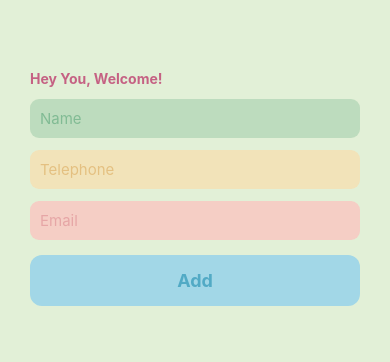
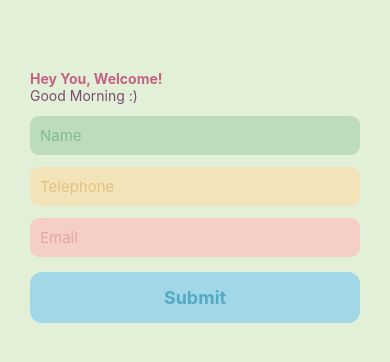
Before and after one commit to majuliah/trabalhoProgMobile1, a React Native app: screen / in a window 390 px wide. Shown: the top 362 px of the page. Built offline with nearby package versions, Linux system fonts and the light colour scheme.

Commit message:
concertando erros

```diff
--- a/src/components/Button.tsx
+++ b/src/components/Button.tsx
@@ -1,12 +1,18 @@
-import React from "react";
-import { TouchableOpacity, Text, StyleSheet } from 'react-native';
+import React from 'react';
+import { TouchableOpacity, TouchableOpacityProps ,Text, StyleSheet } from 'react-native';
 
 
-export function Button(){
+interface ButtonProps extends TouchableOpacityProps {
+    title: string;
+}
+
+//type ButtonProps = TouchableOpacityProps;
+
+export function Button({ title, ...rest }: ButtonProps){
     return(
-        <>
-        <TouchableOpacity style={styles.buttonAdd} activeOpacity={0.6} /*onPress={handleAddNewInformation}*/>
-        <Text style={styles.buttonText}>Add</Text>
+    <>
+        <TouchableOpacity style={styles.buttonAdd} activeOpacity={0.6} {...rest}>
+        <Text style={styles.buttonText}>{title}</Text>
         </TouchableOpacity>
     </>
     )
--- a/src/pages/Home.tsx
+++ b/src/pages/Home.tsx
@@ -1,5 +1,5 @@
-import React, { useState } from 'react';
-import { Text, View, StyleSheet, TextInput, Platform, TouchableOpacity, ScrollView } from 'react-native';
+import React, { useState, useEffect } from 'react';
+import { Text, View, StyleSheet, TextInput, Platform, TouchableOpacity, FlatList } from 'react-native';
 import { Button } from '../components/Button';
 
 
@@ -12,11 +12,12 @@ interface IInformationData{
 }
 
 export function Home() {
-    const [newInformation1, setNewInformation1] = useState('')
-    const [newInformation2, setNewInformation2] = useState('')
-    const [newInformation3, setNewInformation3] = useState('')
+    const [newInformation1, setNewInformation1] = useState('');
+    const [newInformation2, setNewInformation2] = useState('');
+    const [newInformation3, setNewInformation3] = useState('');
 
-    const [myInformations1, setMyInformations1] = useState<IInformationData[]>([])
+    const [myInformations1, setMyInformations1] = useState<IInformationData[]>([]);
+    const [greetings, setGreetings] = useState('');
 
     function handleAddNewInformation(){
         const data = {
@@ -35,36 +36,48 @@ export function Home() {
 
     }
 
+    function handleRemoveInformation( id: string){
+        setMyInformations1(myInformations1 => myInformations1.filter(information => information.id !== id))
+    }
+
+    useEffect(() => {
+        const currentHour = new Date().getHours()
+        if(currentHour < 12){
+            setGreetings('Good Morning :)')
+        }else if( currentHour >= 12 && currentHour < 18){
+            setGreetings('Good Afternoom :)')
+        }else{
+            setGreetings('Good Night :)')
+        }
+    }, [myInformations1])
+
   return (
     <>
     <View style={styles.container}>
       <Text style={styles.title}>Hey You, Welcome!</Text>
 
+      <Text style={styles.greetings}>{greetings}</Text>
+
       <TextInput style={styles.input1} placeholder='Name' placeholderTextColor='#81bb94' value={newInformation1} onChangeText={value => setNewInformation1(value)} returnKeyType={'done'}/>
       <TextInput style={styles.input2} placeholder='Telephone' placeholderTextColor='#e4c081' value={newInformation2} onChangeText={value => setNewInformation2(value)} returnKeyType={'done'} />
       <TextInput style={styles.input3} placeholder='Email' placeholderTextColor='#e6a6a6' value={newInformation3} onChangeText={value => setNewInformation3(value)} returnKeyType={'done'} />
 
-        <Button />
+        <Button title="Submit" onPress={handleAddNewInformation} />
 
-    <ScrollView>
-    {
-
-        myInformations1.map(information => (
-        <TouchableOpacity key={information.id} style={styles.buttonInformation1} activeOpacity={0.6}>
+      <FlatList data={myInformations1} keyExtractor={item => item.id} renderItem={({ item }) => (
+        <TouchableOpacity  style={styles.buttonInformation1} activeOpacity={0.6} onPress={() => handleRemoveInformation(item.id)}>
             <Text style={[styles.title, {marginTop: 5}]}>Name</Text>
-            <Text style={styles.textInformation1}>{information.name1}</Text>
+            <Text style={styles.textInformation1}>{item.name1}</Text>
             <Text style={[styles.title, {marginTop: 8}]}>Telephone</Text>
-            <Text style={styles.textInformation2}>{information.name2}</Text>
+            <Text style={styles.textInformation2}>{item.name2}</Text>
             <Text style={[styles.title, {marginTop: 8}]}>Email</Text>
-            <Text style={styles.textInformation3}>{information.name3}</Text>
+            <Text style={styles.textInformation3}>{item.name3}</Text>
         </TouchableOpacity>
-        ))
-    }
-    </ScrollView>
+        )}/>
 
     </View>
     </>
-  );
+  )
 }
 
 const styles = StyleSheet.create({
@@ -123,7 +136,8 @@ const styles = StyleSheet.create({
         color: '#523d7c',
         fontSize: 12,
         fontWeight: 'bold'
+    },
+    greetings: {
+        color: '#794C74',
     }
 })
-
-//aula 17/08 58min => ver flatlist
```
Also changed, not shown: src/components/InformationCards.tsx (deleted, +0 -51 lines).
